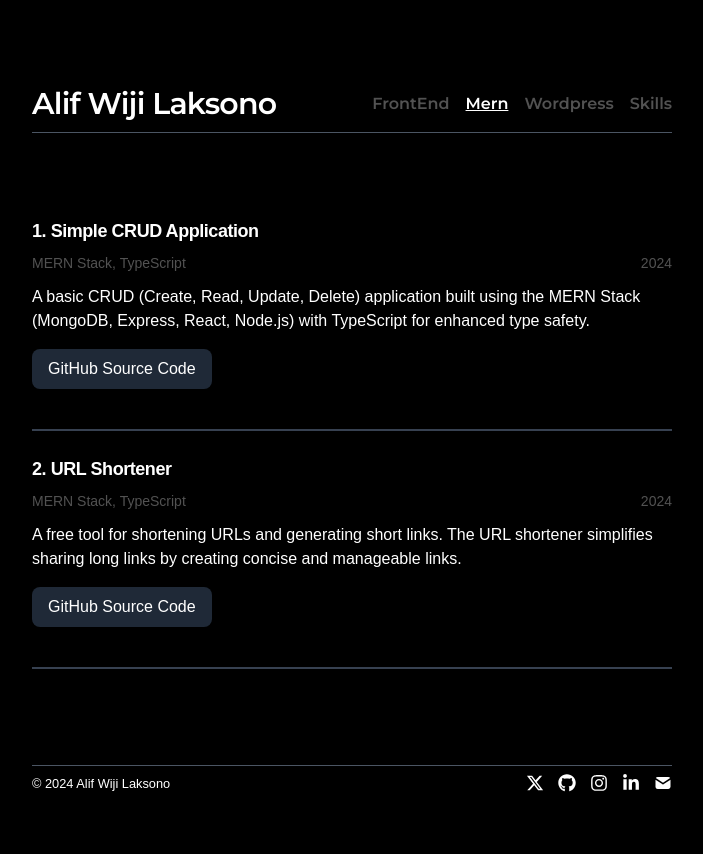
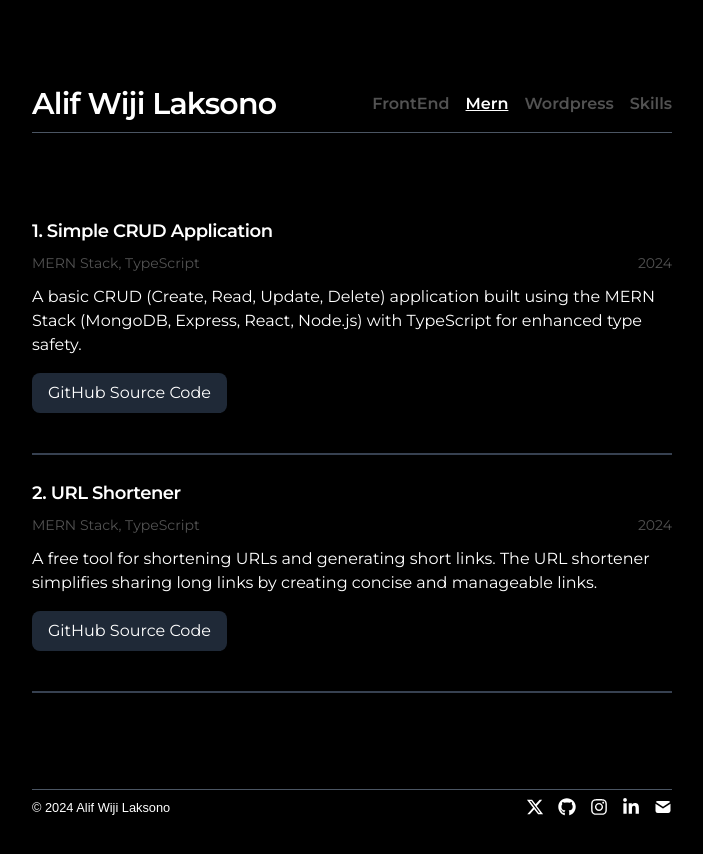
Before and after one commit to alif7laksono/portfolio, a Next.js app: page /mern in a window 1280 px wide. Shown: the top 854 px of the page, without its empty margins (288-991 px from the left). Built offline with nearby package versions, Linux system fonts and the light colour scheme; a web font is replaced by a local one.

Commit message:
enhane typography

```diff
--- a/app/frontend/page.tsx
+++ b/app/frontend/page.tsx
@@ -1,6 +1,7 @@
 "use client";
 import React, { useState } from "react";
 import { projects } from "../data/project-data";
+import { fonts } from "../fonts/fonts";
 
 export default function Frontend() {
   const feProjects = projects.filter(
@@ -29,7 +30,7 @@ export default function Frontend() {
   };
 
   return (
-    <section>
+    <section className={` ${fonts.montserrat}`}>
       <div className="flex justify-center md:justify-start gap-4 md:gap-6 mb-6 md:mb-10">
         <p className="capitalize">
           Total FrontEnd projects:{" "}
--- a/app/mern/page.tsx
+++ b/app/mern/page.tsx
@@ -1,12 +1,13 @@
 import { projects } from "../data/project-data";
 import React from "react";
+import { fonts } from "../fonts/fonts";
 
 export default function Mern() {
   const mernProjects = projects.filter(
     (project) => project.category === "mern"
   );
   return (
-    <section>
+    <section className={`${fonts.montserrat}`}>
       {/* <h1 className="mb-8 text-2xl font-extrabold tracking-tight animate-fadeIn">
         MERN Stack Projects
       </h1> */}
--- a/app/skills/page.tsx
+++ b/app/skills/page.tsx
@@ -1,8 +1,9 @@
 import { skills } from "./skill-data";
+import { fonts } from "../fonts/fonts";
 
 export default function Skills() {
   return (
-    <div className="container mx-auto">
+    <div className={`container mx-auto ${fonts.montserrat}`}>
       <div className="grid grid-cols-2 md:grid-cols-3 gap-4">
         {skills.map((skill, index) => (
           <div
@@ -12,7 +13,9 @@ export default function Skills() {
             <div className="flex justify-center items-center mb-2 animate-fadeIn">
               {skill.icon}
             </div>
-            <h2 className="text-xl font-semibold text-white animate-slideDown">{skill.name}</h2>
+            <h2 className="text-xl font-semibold text-white animate-slideDown">
+              {skill.name}
+            </h2>
             <p className="text-gray-400 animate-slideUp">{skill.level}</p>
           </div>
         ))}
--- a/app/wordpress/page.tsx
+++ b/app/wordpress/page.tsx
@@ -1,6 +1,7 @@
 "use client";
 import React, { useState } from "react";
 import { projects } from "../data/project-data";
+import { fonts } from "../fonts/fonts";
 
 export default function Wordpress() {
   const wpProjects = projects.filter(
@@ -29,7 +30,7 @@ export default function Wordpress() {
   };
 
   return (
-    <section>
+    <section className={` ${fonts.montserrat}`}>
       <div className="flex justify-center md:justify-start gap-4 md:gap-6 mb-6 md:mb-10">
         <p className="capitalize">
           Total WordPress projects:{" "}
```
